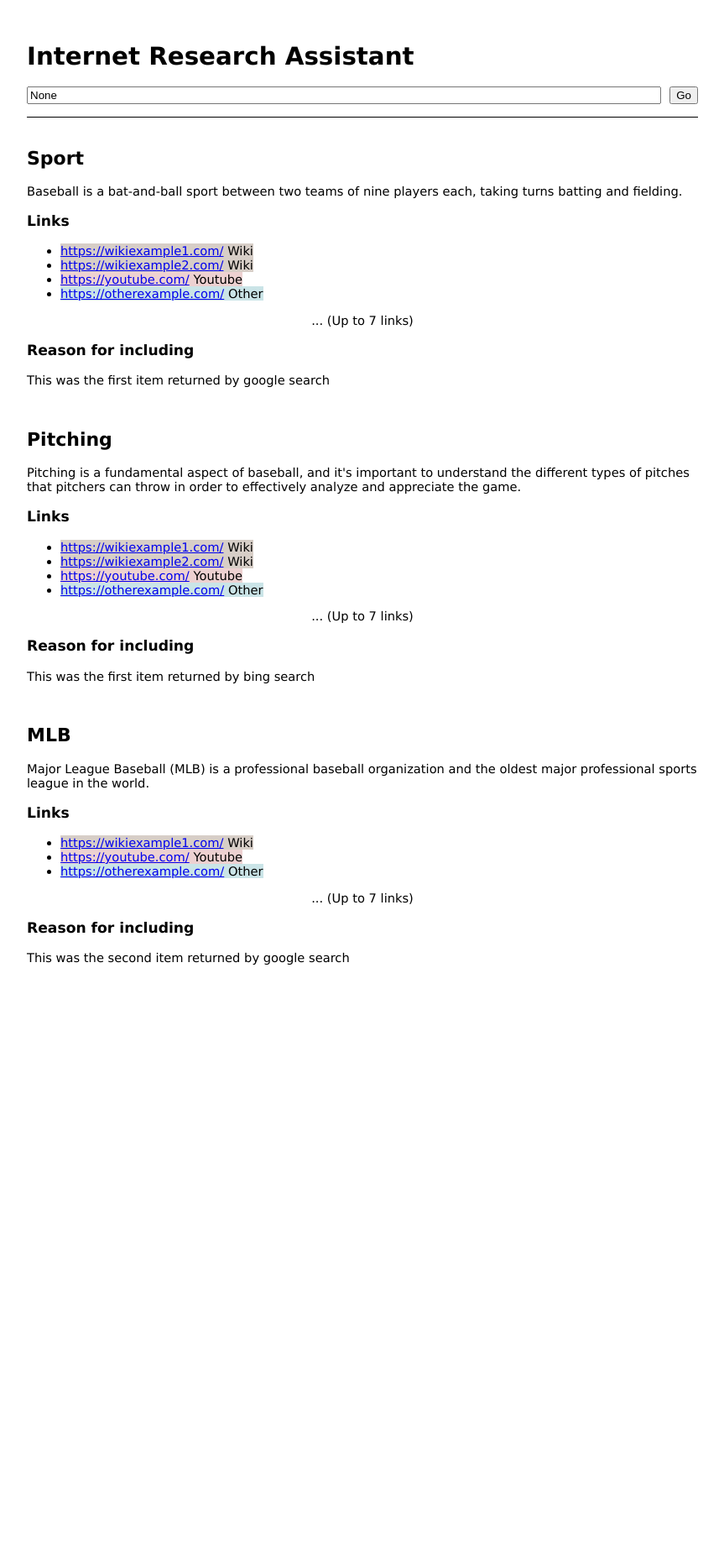
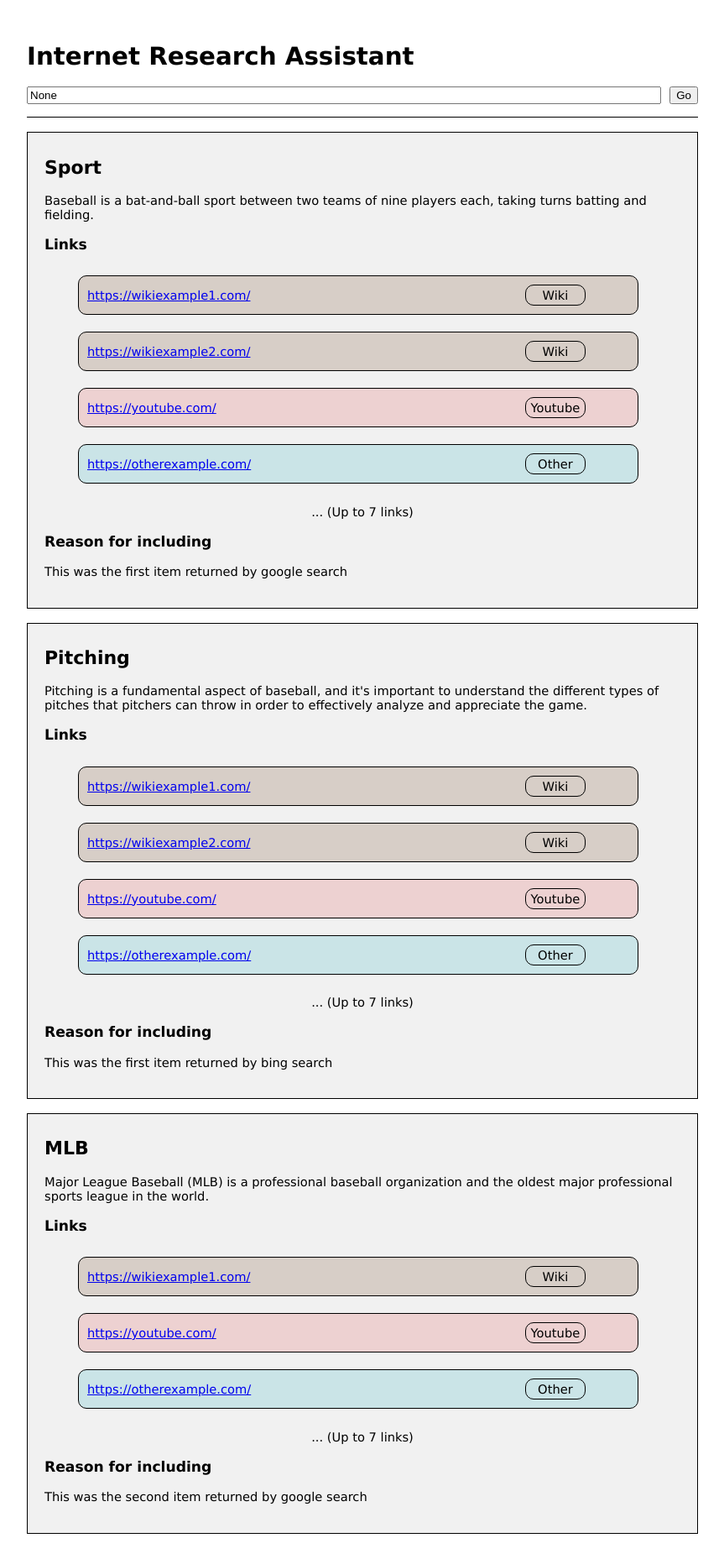
Before and after one commit to Late-Night-Coding/internet-research-assistant, a Flask app: page /search in a window 1280 px wide. Shown: the whole page at 84% size, without its empty margins (118-981 px from the left). Before the commit the page ends 1149 px from the top, so only its background shows below. Run offline with Flask 2, Linux system fonts and the light colour scheme.

Commit message:
Update style.css

```diff
--- a/src/frontend/static/style.css
+++ b/src/frontend/static/style.css
@@ -57,3 +57,36 @@ body{
         border-top: solid 1px #000;
         margin-top: 15px;
     }
+
+    .searchResult{
+        background-color: #F1F1F1;
+        border: 1px solid black;
+        padding: 10px 20px 20px 20px;
+    }
+
+    .linksList{
+        list-style-type: none;
+    }
+
+    .linksList_link{
+        display: inline-block;
+        width: 90%;
+        padding: 10px 10px 10px 10px;
+        margin: 10px 0px 10px 0px;
+        border: 1px solid black;
+        border-radius: 10px;
+    }
+
+    .linksList_url{
+        display: inline-block;
+        width: 80%;
+    }
+
+    .linksList_type{
+        display: inline-block;
+        width: 10%;
+        text-align: center;
+        padding: 3px 3px 3px 3px;
+        border: 1px solid black;
+        border-radius: 10px;
+    }
```
